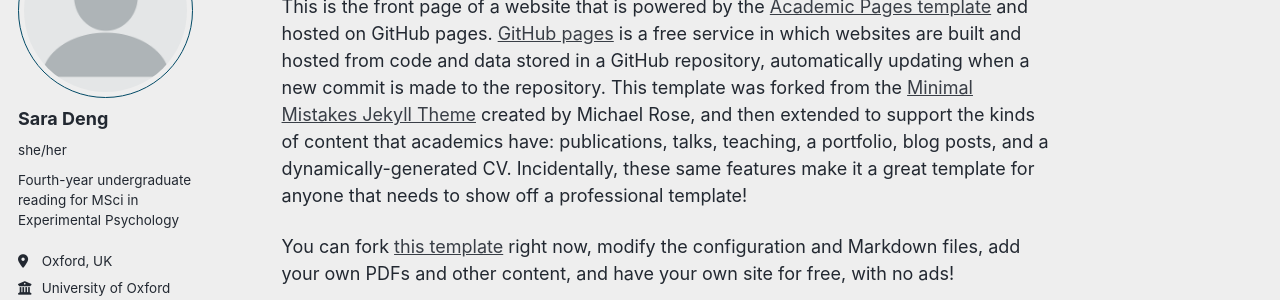
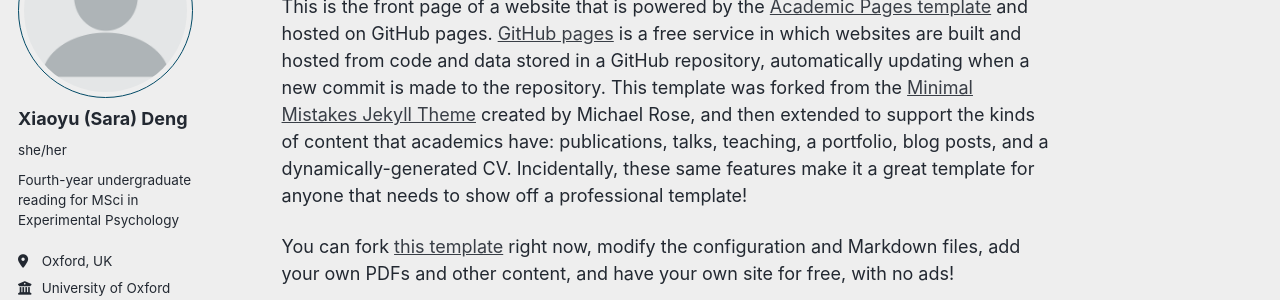
Before and after one commit to saradeng713/saradeng713.github.io, a Jekyll site: the page built from _pages/about.md, in a window 1280 px wide. Shown: the part 176-476 px from the top of the page. Built offline with Jekyll 4.4.1, drawn with Linux system fonts in a browser that asks for light colours; some web fonts are replaced; a script that is not in the unit is left out.

Commit message:
Update _config.yml

```diff
--- a/_config.yml
+++ b/_config.yml
@@ -23,7 +23,7 @@ repository               : "saradeng713/saradeng713.github.io"
 author:
   # Biographic information
   avatar           : "profile.png"
-  name             : "Sara Deng"
+  name             : "Xiaoyu (Sara) Deng"
   pronouns         : "she/her"
   bio              : "Fourth-year undergraduate reading for MSci in Experimental Psychology"
   location         : "Oxford, UK"
@@ -62,7 +62,7 @@ author:
   keybase          : # Username
   instagram        : # Username
   lastfm           : # Username
-  linkedin         : Xiaoyu Deng
+  linkedin         : "https://www.linkedin.com/in/xiaoyu-deng-6106841ab/"
   mastodon         : # URL
   medium           : # URL
   pinterest        : # Username
```
